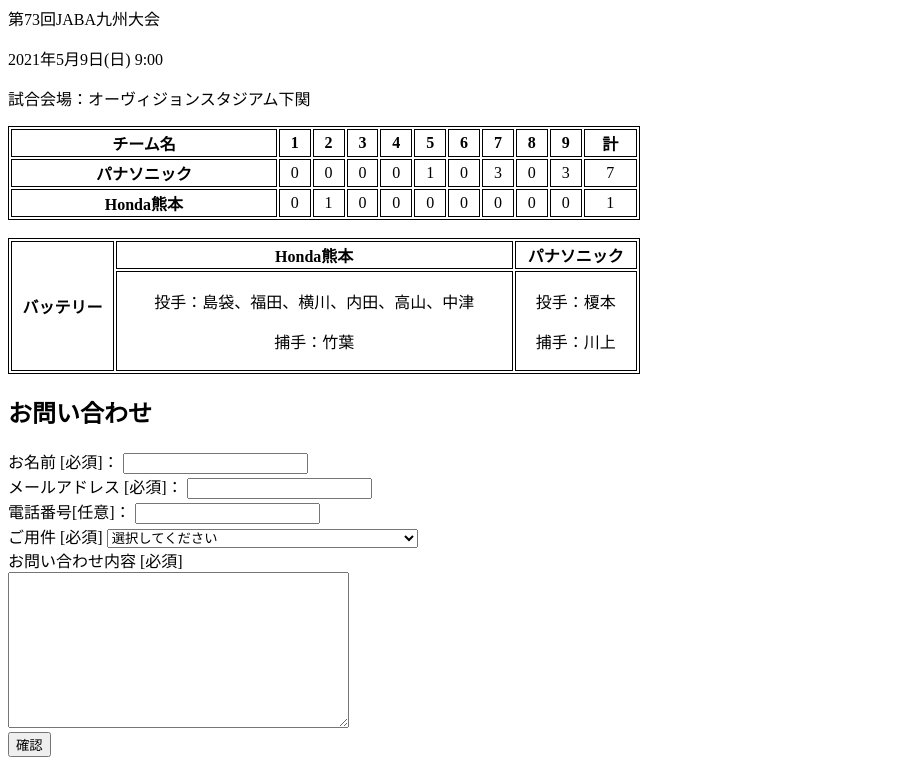
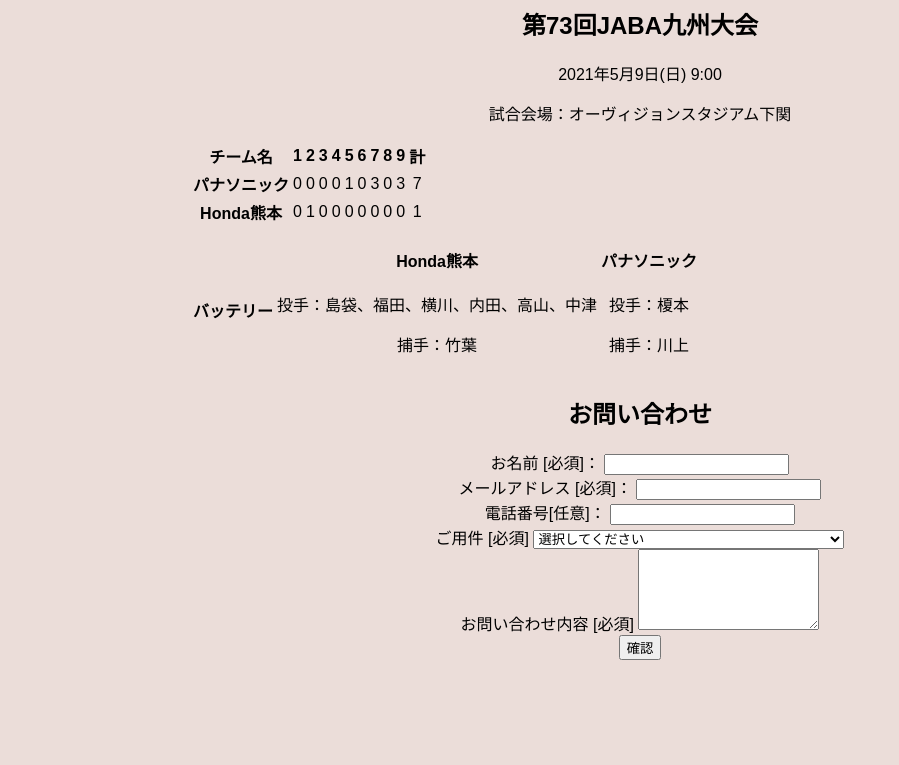
Before and after one commit to rizkyf01/basic-coding, a plain HTML site: page table-form/index.html in a window 1280 px wide. Shown: the part 69-834 px from the top of the page, without its empty margins (0-899 px from the left). After the commit the page ends 800 px from the top, so only its background shows below. Drawn offline with Linux system fonts and the light colour scheme; files that its build step writes are made by us from their sources.

Commit message:
Update index.html

```diff
--- a/table-form/index.html
+++ b/table-form/index.html
@@ -3,20 +3,20 @@
 <head>
     <meta charset="UTF-8">
     <meta name="viewport" content="width=device-width, initial-scale=1.0">
-    <title>Table-form</title>
-    <style>
-        table, th, td {
-            border: solid 1px black;
-        }
-    </style>
+    <link rel="stylesheet" href="style.css">
+    <title>対戦結果</title>
 </head>
-<body>
+<body id="tableform">
+    <div class="container">
+        <div class="tables">
+            <div>
                 <h2>対戦結果</h2>
-    <p>第73回JABA九州大会</p>
+                <h2>第73回JABA九州大会</h2>
                 <p>2021年5月9日(日) 9:00</p>
                 <p>試合会場：オーヴィジョンスタジアム下関</p>
-
-    <table style="width: 50%; text-align: center;">
+            </div>
+            <div class="firsttable">
+                <table>
                     <thead>
                         <tr>
                             <th>チーム名</th>
@@ -61,10 +61,10 @@
                         </tr>
                     </tbody>
                 </table>
-
+            </div>
             <br>
-
-    <table style="width: 50%; text-align: center;">
+            <div class="second-table">
+                <table>
                     <thead>
                         <tr>
                             <th rowspan="2">バッテリー</th>
@@ -83,20 +83,26 @@
                         </tr>
                     </thead>
                 </table>
-
+            </div>
+        </div>
+        <div class="form">
             <h2>お問い合わせ</h2>
             <form>
+                <div>
                     <label for="nama">お名前 [必須]：</label>
-        <input type="text" id="nama" name="nama"><br>
-
+                    <input type="text" id="nama" name="nama" required>
+                </div>
+                <div>
                     <label for="mail">メールアドレス [必須]：</label>
-        <input type="text" id="mail" name="mail"><br>
-
+                    <input type="email" id="mail" name="mail" required>
+                </div>
+                <div>
                     <label for="nomer">電話番号[任意]：</label>
-        <input type="text" id="nomer" name="nomer"><br>
-
+                    <input type="text" id="nomer" name="nomer">
+                </div>
+                <div>
                     <label for="pilih">ご用件 [必須]</label>
-        <select id="pilih" name="pilih">
+                    <select id="pilih" name="pilih" required>
                         <option value="" disabled selected hidden>選択してください</option>
                         <option value="1">書籍についてのご質問(個人のお客様)</option>
                         <option value="2">書籍についてのご質問(取次・書店様)</option>
@@ -105,12 +111,15 @@
                         <option value="5">仕事のご依頼・お問い合わせ</option>
                         <option value="6">外部スタッフのご希望(フリーの方、制作会社様)</option>
                         <option value="7">その他のお問合せ</option>
-        </select><br>
-
-        <label for="isi">お問い合わせ内容 [必須]</label><br>
-        <textarea name="isi" rows="10" cols="40"></textarea><br>
-
+                    </select>
+                </div>
+                <div>
+                    <label for="isi">お問い合わせ内容 [必須]</label>
+                    <textarea name="isi" rows="5" required></textarea>
+                </div>
                 <button type="submit">確認</button>
             </form>
+        </div>
+    </div>
 </body>
 </html>
```
Lines whose indentation alone changed are shown as unchanged.
